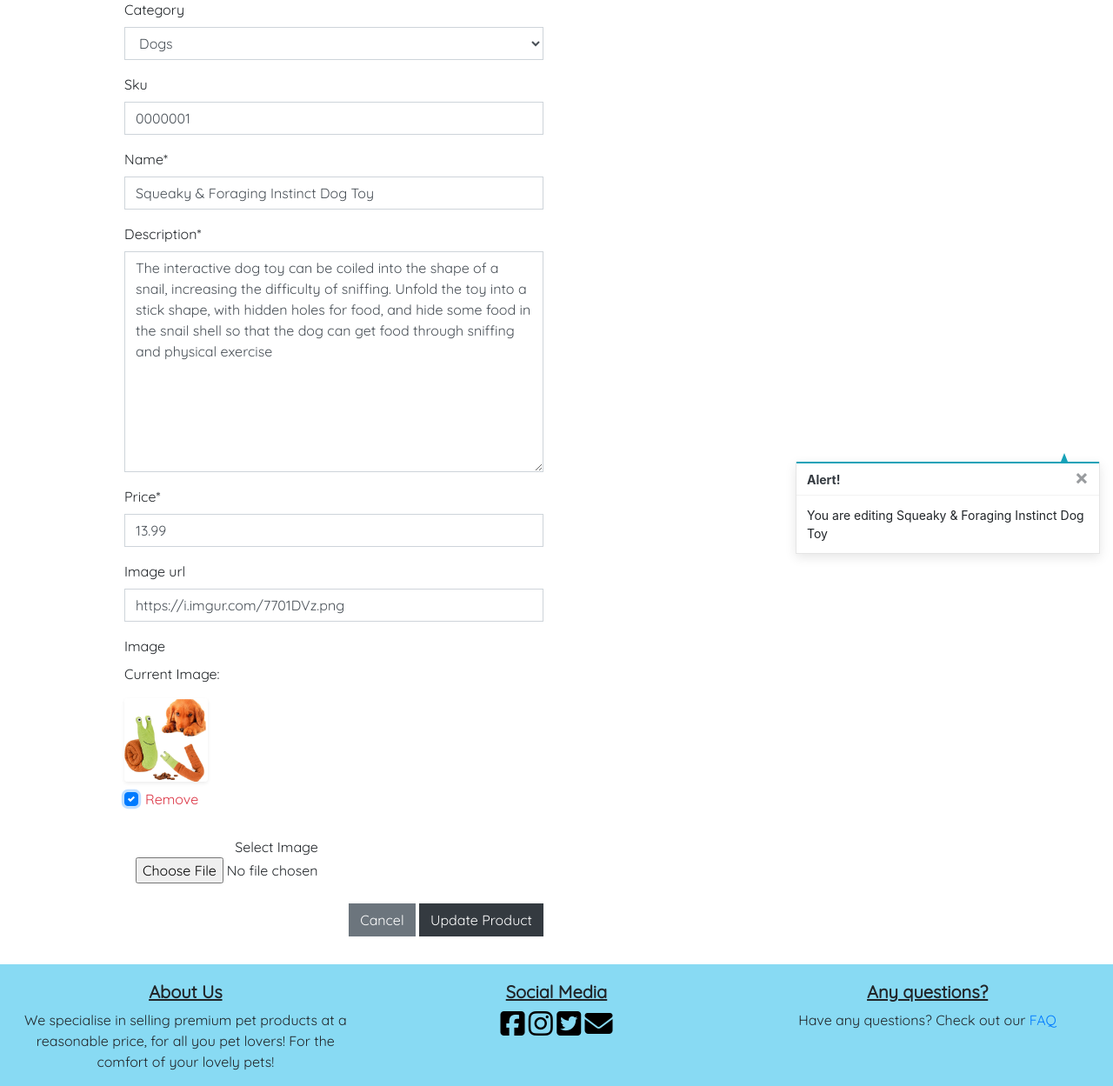
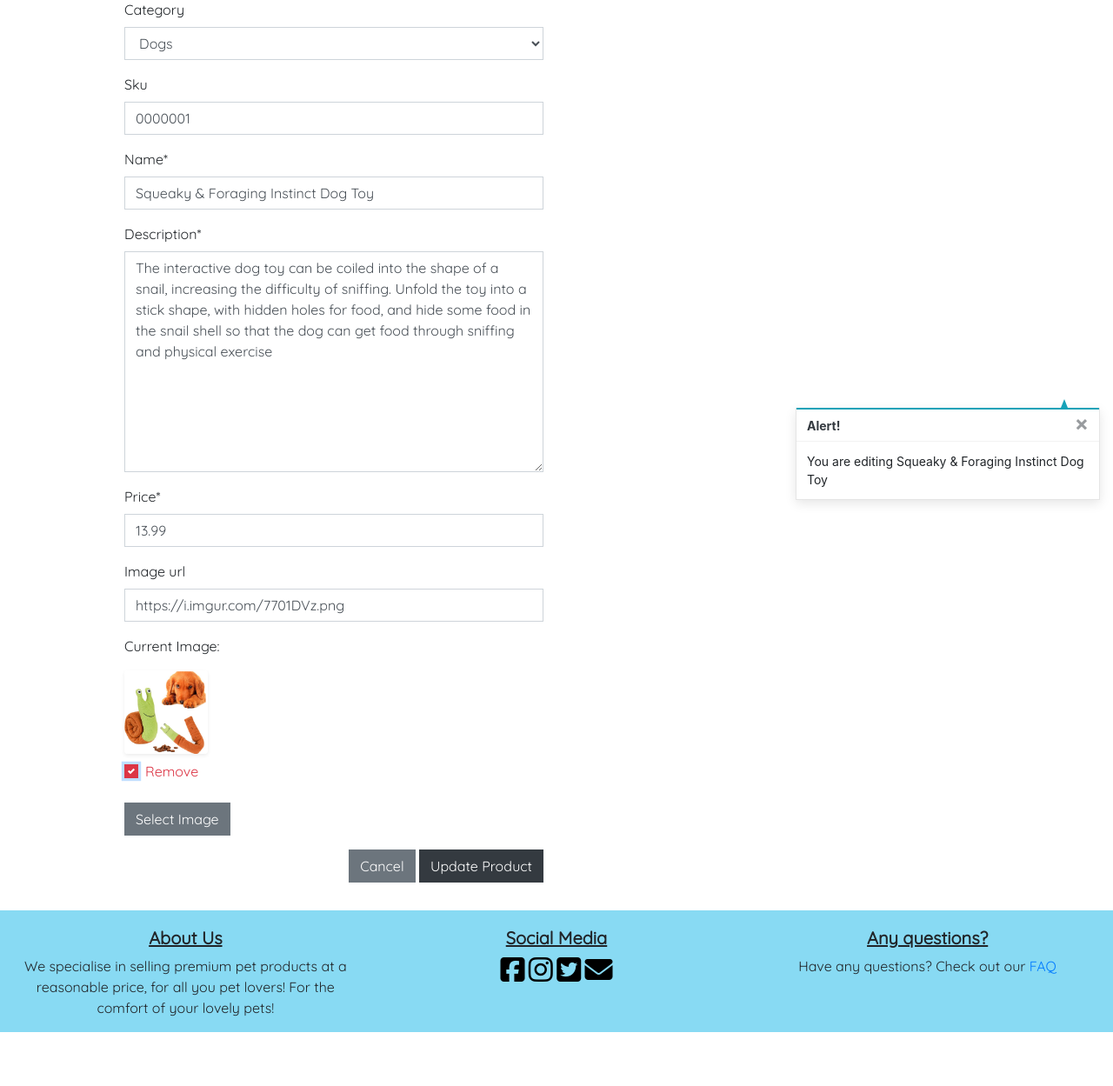
Before and after one commit to HinaChoudhry/Pawfect-Pets, a Django app: page /products/edit/1/ in a window 1280 px wide, after a click on "Remove". Shown: the part 344-1593 px from the top of the page at 87% size. After the commit the page ends 1531 px from the top, so only its background shows below. Run offline with Django 3.2, Linux system fonts and the light colour scheme; the visitor is signed in with stand-in values (Sample User, id 1); data comes from the database, SQL or seed files in the repository; some libraries are stand-ins or nearby versions; some web fonts are replaced.

Commit message:
Complete django image widget and fixed bug - footer was being cropped on Profile page. Missing div added to template

```diff
--- a/products/templates/products/custom_widget_templates/custom_clearable_file_input.html
+++ b/products/templates/products/custom_widget_templates/custom_clearable_file_input.html
@@ -11,7 +11,7 @@
     {% endif %}<br>
     {{ widget.input_text }}
 {% endif %}
-<span class="btn btn-black rounded-0 btn-file">
+<span class="btn btn-secondary rounded-0 btn-file">
     Select Image <input id="new-image" type="{{ widget.type }}" name="{{ widget.name }}"{% include "django/forms/widgets/attrs.html" %}>
 </span>
 <strong><p class="text-danger" id="filename"></p></strong>
--- a/products/templates/products/edit_product.html
+++ b/products/templates/products/edit_product.html
@@ -24,7 +24,13 @@
             <div class="col-12 col-md-6">
                 <form method="POST" action="{% url 'edit_product' product.id %}" class="form mb-2" enctype="multipart/form-data">
                     {% csrf_token %}
-                    {{ form | crispy }}
+                    {% for field in form %}
+                        {% if field.name != 'image' %}
+                            {{ field | as_crispy_field }}
+                        {% else %}
+                            {{ field }}
+                        {% endif %}
+                    {% endfor %}
                     <div class="text-right">
                         <a class="btn btn-secondary rounded-0" href="{% url 'products' %}">Cancel</a>
                         <button class="btn btn-dark rounded-0" type="submit">Update Product</button>
@@ -36,3 +42,13 @@
 
 
 {% endblock %}
+
+{% block postloadjs %}
+    {{ block.super }}
+    <script type="text/javascript">
+        $('#new-image').change(function() {
+            var file = $('#new-image')[0].files[0];
+            $('#filename').text(`Image will be set to: ${file.name}`);
+        });
+    </script>
+    {% endblock %}
--- a/profiles/templates/profiles/profile.html
+++ b/profiles/templates/profiles/profile.html
@@ -119,6 +119,7 @@
             </div>
     </div>
 
+</div>
     </div>
 {% endblock %}
 
--- a/static/css/base.css
+++ b/static/css/base.css
@@ -283,3 +283,34 @@ body{
     background-color: #d9f3f57e;
     margin-top: 100px;
 }
+
+
+/* Product form */
+
+.btn-file {
+    position: relative;
+    overflow: hidden;
+}
+
+.btn-file input[type="file"] {
+    position: absolute;
+    top: 0;
+    right: 0;
+    min-width: 100%;
+    min-height: 100%;
+    opacity: 0;
+    cursor: pointer;
+
+}
+
+
+.custom-checkbox .custom-control-label::before {
+    border-radius: 0;
+    border-color: #dc3545;
+}
+
+.custom-checkbox .custom-control-input:checked~.custom-control-label::before {
+    background-color: #dc3545;
+    border-color: #dc3545;
+    border-radius: 0;
+}
```
Also changed, not shown: products/templates/products/add_product.html (+17 -1 lines).
